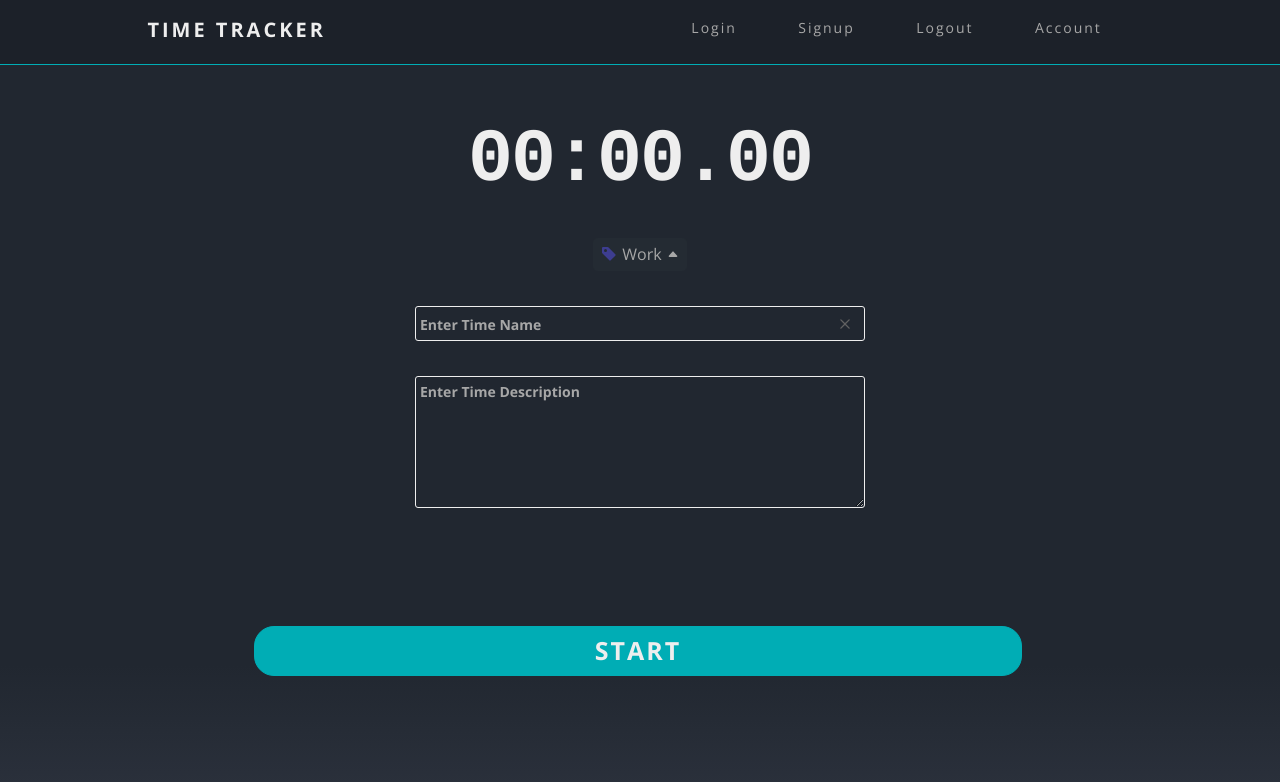
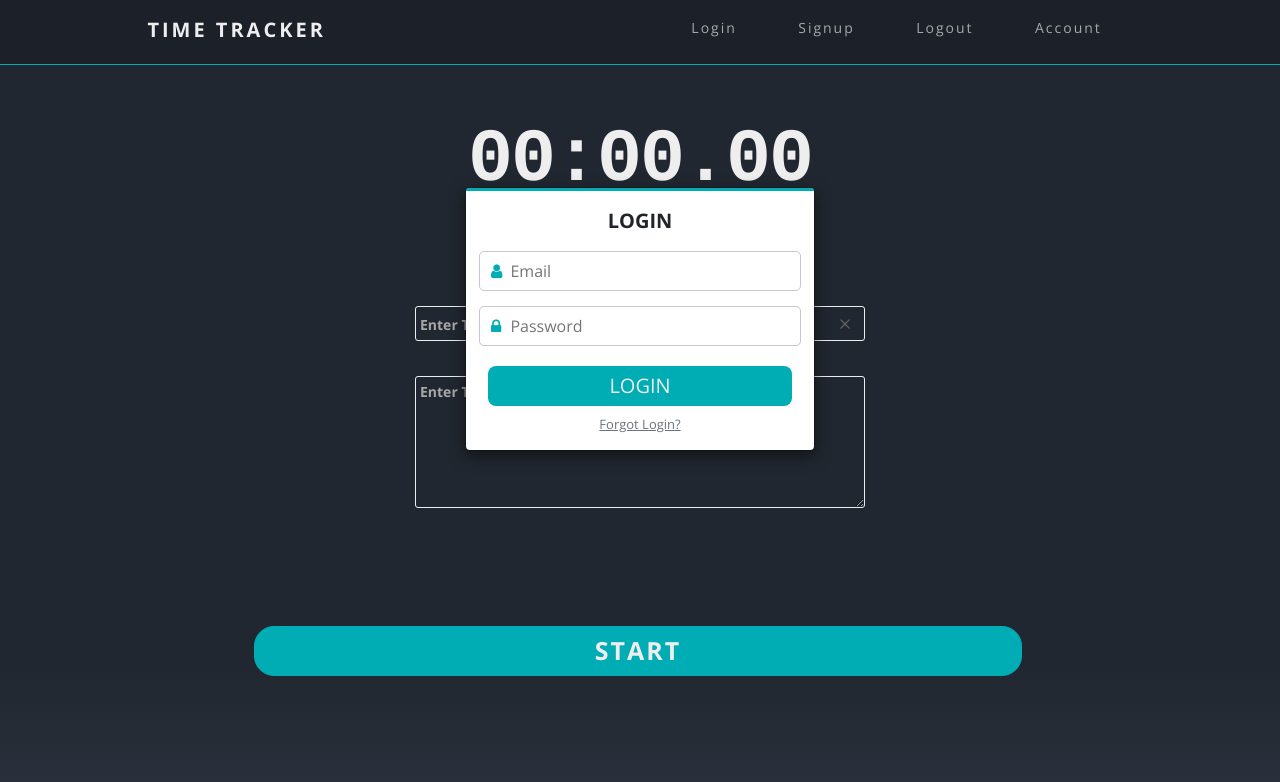
Before and after one commit to jclind/time-tracker, a plain HTML site: page timer/timer.html in a window 1280 px wide. Shown: the top 782 px of the page. Drawn offline with nearby package versions, Linux system fonts and the light colour scheme; no server answers.

Commit message:
Add Login Modal in HTML and CSS (no functionality)

```diff
--- a/timer/js/modalFuntions/editTimeInput.js
+++ b/timer/js/modalFuntions/editTimeInput.js
@@ -1,3 +1,6 @@
+// !! FIXME: Need a way to go back to former time inputs and for editing inputs when there
+// !! are already values, currently skips over when tab is pressed.
+
 const editHourInp = document.querySelector('#modalEditTimeInput .hours input')
 const editMinuteInp = document.querySelector(
     '#modalEditTimeInput .minutes input'
--- /dev/null
+++ b/timer/styles/modalStyles/authModals/login.css
@@ -0,0 +1,59 @@
+#loginModal .modal-dialog {
+    width: 350px;
+    margin-bottom: 150px;
+}
+#loginModal .modal-content {
+    border-radius: 5px;
+}
+#loginModal .modal-content .modal-header {
+    border-top: 3px solid var(--primary-blue);
+    border-bottom: none;
+}
+#loginModal .modal-header h4 {
+    font-family: var(--title-font-family) !important;
+    font-size: 20px;
+    line-height: 1.5;
+    font-weight: bold;
+    text-transform: uppercase;
+}
+
+#loginModal .modal-body {
+    border: none;
+}
+#loginModal .modal-body form .login-icon {
+    left: 20px;
+    font-size: 16px;
+    height: 100%;
+    color: var(--primary-blue);
+}
+#loginModal .modal-body form input {
+    width: 95%;
+    height: 40px;
+    font-size: 16px;
+    line-height: 1;
+    outline: none;
+    border: none;
+    border: 1px solid #c7c7cd;
+    border-radius: 5px;
+}
+#loginModal .modal-body form input::placeholder {
+    position: relative !important;
+    font-size: 16px;
+    vertical-align: bottom;
+}
+
+#loginModal .login-btn {
+    width: 90%;
+    background: var(--primary-blue);
+    margin: 0 auto;
+    color: var(--primary-text);
+    font-family: var(--title-font-family) !important;
+    font-size: 20px;
+    border-radius: 8px !important;
+}
+#loginModal .forgot-login-btn {
+    width: 30%;
+    font-size: 13px;
+    text-decoration: underline;
+    margin: 0 auto;
+}
--- a/timer/timer.html
+++ b/timer/timer.html
@@ -43,6 +43,15 @@
             rel="stylesheet"
             href="styles/timeItemStyles/timeFilterBtns.css"
         />
+        <link rel="stylesheet" href="styles/modalStyles/authModals/login.css" />
+        <link
+            rel="stylesheet"
+            href="styles/modalStyles/authModals/signup.css"
+        />
+        <link
+            rel="stylesheet"
+            href="styles/modalStyles/authModals/account.css"
+        />
         <link rel="stylesheet" href="styles/modalStyles/editTimeModal.css" />
         <link rel="stylesheet" href="styles/modalStyles/tagListModal.css" />
         <link rel="stylesheet" href="styles/modalStyles/createTagModal.css" />
@@ -50,6 +59,51 @@
     </head>
     <body class="position-relative">
         <!-- Modals  -->
+        <!-- Login Modal -->
+        <div
+            class="modal show d-flex align-items-center justify-content-center"
+            id="loginModal"
+            tabindex="-1"
+            role="dialog"
+            aria-labelledby="loginModalLabel"
+            aria-hidden="true"
+        >
+            <div
+                class="modal-dialog d-flex justify-content-center pb-5"
+                role="document"
+            >
+                <div class="modal-content">
+                    <div class="modal-header pt-4">
+                        <h4
+                            class="modal-title text-center w-100"
+                            id="loginModalLabel"
+                        >
+                            Login
+                        </h4>
+                        </button>
+                    </div>
+                    <div class="modal-body p-2">
+                        <form action="submit" class="w-100 d-flex flex-column justify-content-center">
+                            <div class="email w-100 d-flex justify-content-center position-relative mb-4">
+                                <div class="login-icon position-absolute d-flex align-items-center">
+                                    <i class="fa fa-user"></i>
+                                </div>
+                                <input type="email" placeholder="Email" class="py-3 pl-5">
+                            </div>
+                            <div class="password w-100 d-flex justify-content-center position-relative mb-4">
+                                <div class="login-icon position-absolute d-flex align-items-center">
+                                    <i class="fa fa-lock"></i>
+                                </div>
+                                <input type="password" placeholder="Password" class="py-3 pl-5">
+                            </div>
+                            <button type="submit" class="login-btn btn mt-2">LOGIN</button>
+                            <button type="buttom" class="forgot-login-btn btn my-2 text-muted">Forgot Login?</button>
+                        </form>
+                    </div>
+                </div>
+            </div>
+        </div>
+        <!-- Edit Time Elements Modal -->
         <div
             class="modal overflow-hidden"
             id="editTimeModal"
@@ -266,6 +320,7 @@
         </div>
         <!-- End #editTimeModal -->
 
+        <!-- List Of Tags Modal -->
         <div
             class="modal"
             id="tagListModal"
@@ -303,6 +358,7 @@
         </div>
         <!-- End #tagListModal -->
 
+        <!-- Create New Tag Modal -->
         <div
             class="modal"
             id="createTagModal"
@@ -1037,6 +1093,8 @@
                         align-items-center
                         logged-out
                     "
+                    data-toggle="modal"
+                    data-target="#loginModal"
                     id="login"
                 >
                     <span>Login</span>
@@ -1381,6 +1439,35 @@
             crossorigin="anonymous"
         ></script>
 
+        <!-- The core Firebase JS SDK is always required and must be listed first -->
+        <script src="https://www.gstatic.com/firebasejs/8.2.4/firebase-app.js"></script>
+        <script src="https://www.gstatic.com/firebasejs/8.2.4/firebase-auth.js"></script>
+        <script src="https://www.gstatic.com/firebasejs/8.2.4/firebase-firestore.js"></script>
+        <!-- TODO: Add SDKs for Firebase products that you want to use
+        https://firebase.google.com/docs/web/setup#available-libraries -->
+        <script src="https://www.gstatic.com/firebasejs/8.2.4/firebase-analytics.js"></script>
+        <script>
+            // Your web app's Firebase configuration
+            // For Firebase JS SDK v7.20.0 and later, measurementId is optional
+            var firebaseConfig = {
+                apiKey: 'AIzaSyDTUdMxy5joPqkNuI1KQXxT5LB9PdxxtFc',
+                authDomain: 'time-tracker-da566.firebaseapp.com',
+                projectId: 'time-tracker-da566',
+                appId: '1:598125685448:web:8bd96aa7e4725d5dc8d3fd',
+                measurementId: 'G-G0MG6559NQ',
+            }
+            // Initialize Firebase
+            firebase.initializeApp(firebaseConfig)
+            firebase.analytics()
+
+            // Make auth and firestore refernces
+            const auth = firebase.auth()
+            const db = firebase.firestore()
+
+            // Update firestore settings
+            db.settings({ timestampsInSnapshots: true })
+        </script>
+
         <script src="js/data.js"></script>
         <script src="js/generalFunctions/uniqueKey.js"></script>
         <script src="js/navFunctions/navAnimations.js"></script>
```
Also changed, not shown: timer/js/backend/auth.js (added, +19 -0 lines), timer/styles/modalStyles/authModals/account.css (added), timer/styles/modalStyles/authModals/signup.css (added).
